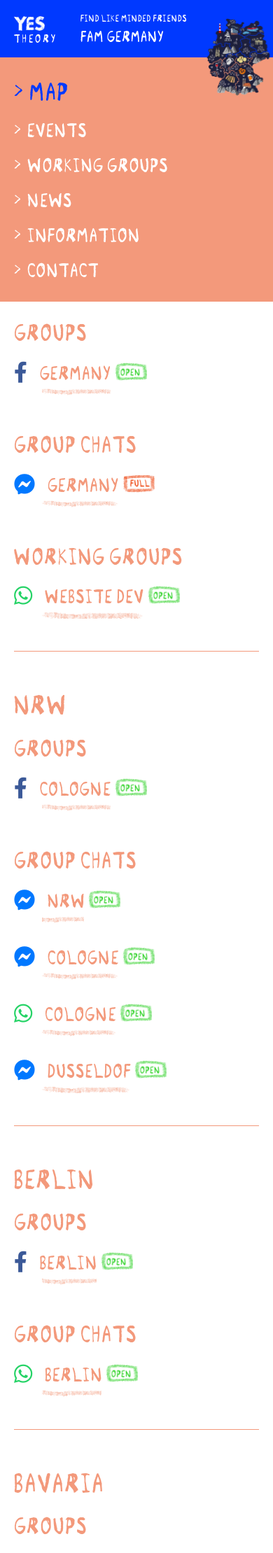
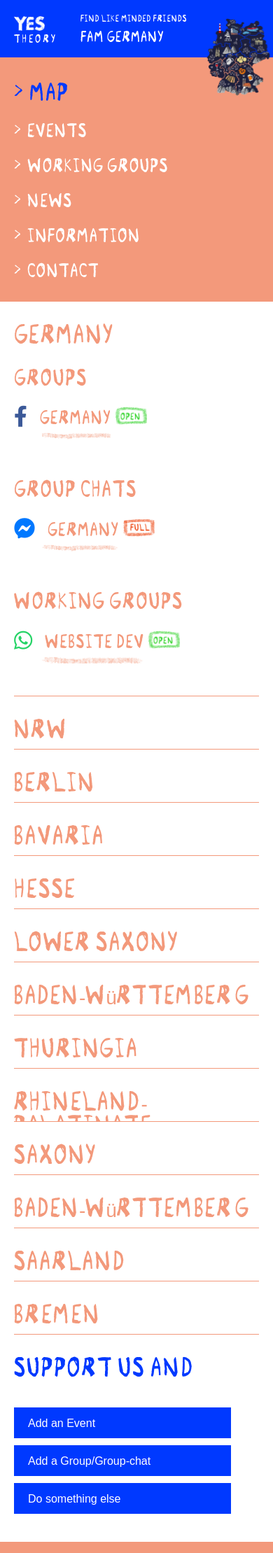
Before and after one commit to Yes-Theory/yes-theory.github.io, a Jekyll site: the page built from preview.md, in a window 390 px wide. Shown: the top 2219 px of the page at 70% size. Built offline with Jekyll 4.4.1, drawn with Linux system fonts in a browser that asks for light colours; nearby versions of some CDN libraries; comment, search, counter and statistics services are not loaded; some of the changed text lies outside the part shown.

Commit message:
added popup for smartphones

```diff
--- a/_includes/global/render-groups.html
+++ b/_includes/global/render-groups.html
@@ -1,5 +1,5 @@
 {% assign item = include.item %}
-<h2>{{ item.name }}</h2>
+<h2>{% if item.name.size > 0 %}{{ item.name }}{% else %}{{ page.country }}{% endif %}</h2>
 {% include global/render-group.html item=item.groups name='Groups' %}
 {% include global/render-group.html item=item.group-chats name='Group chats' %}
 {% include global/render-group.html item=item.working-groups name='Working groups' %}
--- a/assets/css/preview.scss
+++ b/assets/css/preview.scss
@@ -430,6 +430,17 @@
                                 border-bottom: 1px solid $secondaryColor;
                                 margin: 0 0 60px 0;
                                 padding: 0 0 20px 0;
+
+                                height: 76px;
+                                overflow: hidden;
+                                margin: 0 0 0 0;
+                                &.interact{
+                                    opacity: 0.5;
+                                }
+                                &.active{
+                                    height: auto;
+                                    opacity: 1;
+                                }
                             }
                         }
                     }
@@ -580,6 +591,9 @@
                 right: 30px;
                 position: absolute;
                 top: 70px;
+            }
+            @media (min-width: 1190px) {
+                width: 400px;
             }
             @media (min-width: 1440px) {
                 width: 600px;
--- a/assets/js/preview.js
+++ b/assets/js/preview.js
@@ -26,6 +26,7 @@
             console.log(event.currentTarget);
             $this = $('main .pages .map map svg path#' + $(event.currentTarget).attr('id'));
             $('main .pages .map map svg path').addClass('interact');
+            $('main .pages .box .box-content .carousel-item').addClass('interact');
             $('main .pages .map map svg path').removeClass('active');
             $this.addClass('active');
             var stateGroupElement = $('#stateGroups').find('.' + $this.attr('id'));
@@ -35,6 +36,12 @@
                     $(window).scrollTop(stateGroupElement.offset().top - 60);
                 }
             }
+        });
+        $('main .pages .box .box-content h2').click((event)=>{
+            $('main .pages .map map svg path').removeClass('active');
+            $('main .pages .box .box-content .carousel-item').addClass('interact');
+            $('main .pages .box .box-content .carousel-item').removeClass('active');
+            $(event.currentTarget).parent().addClass('active');
         });
     }
     function page_change(){
```
